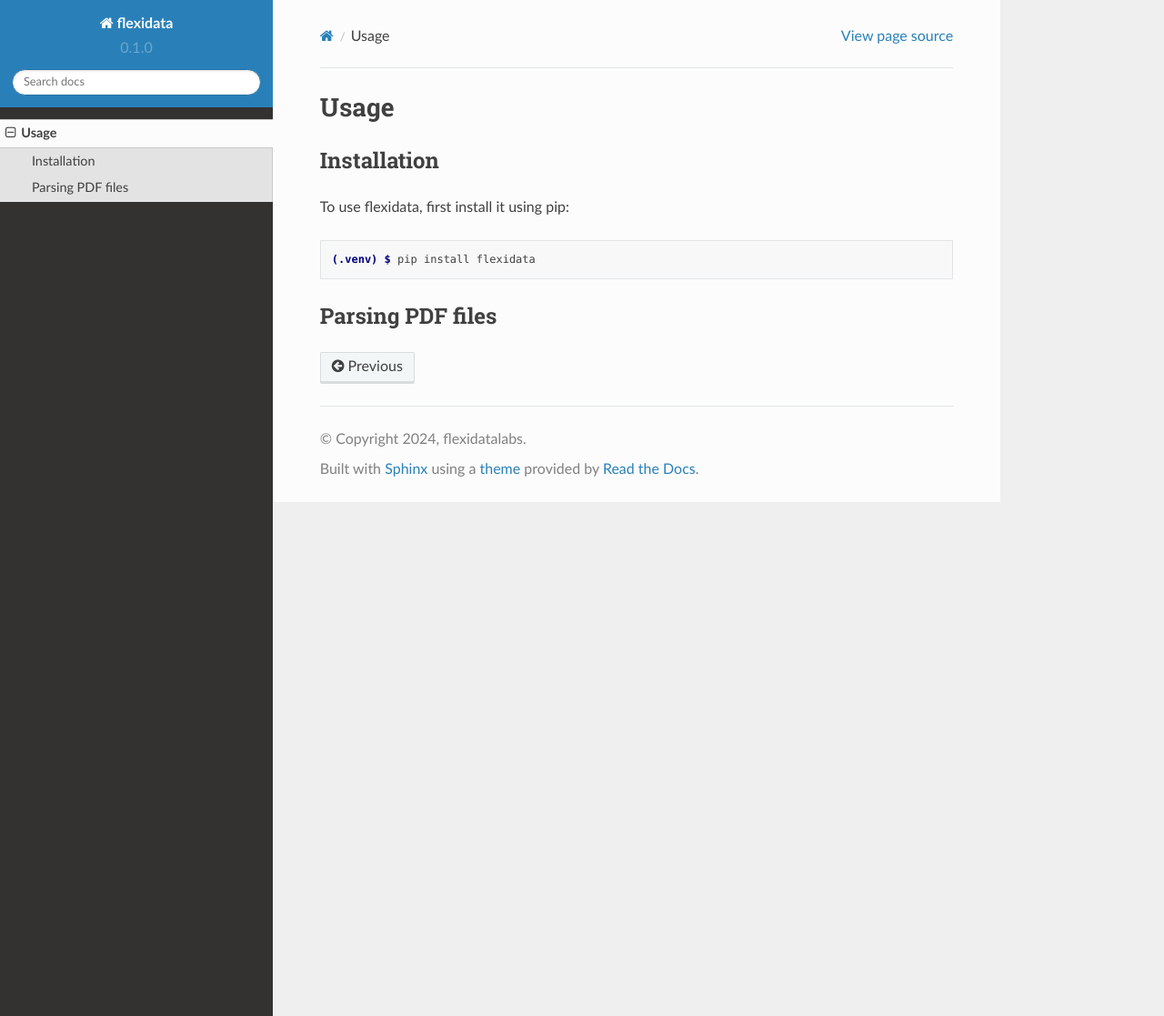
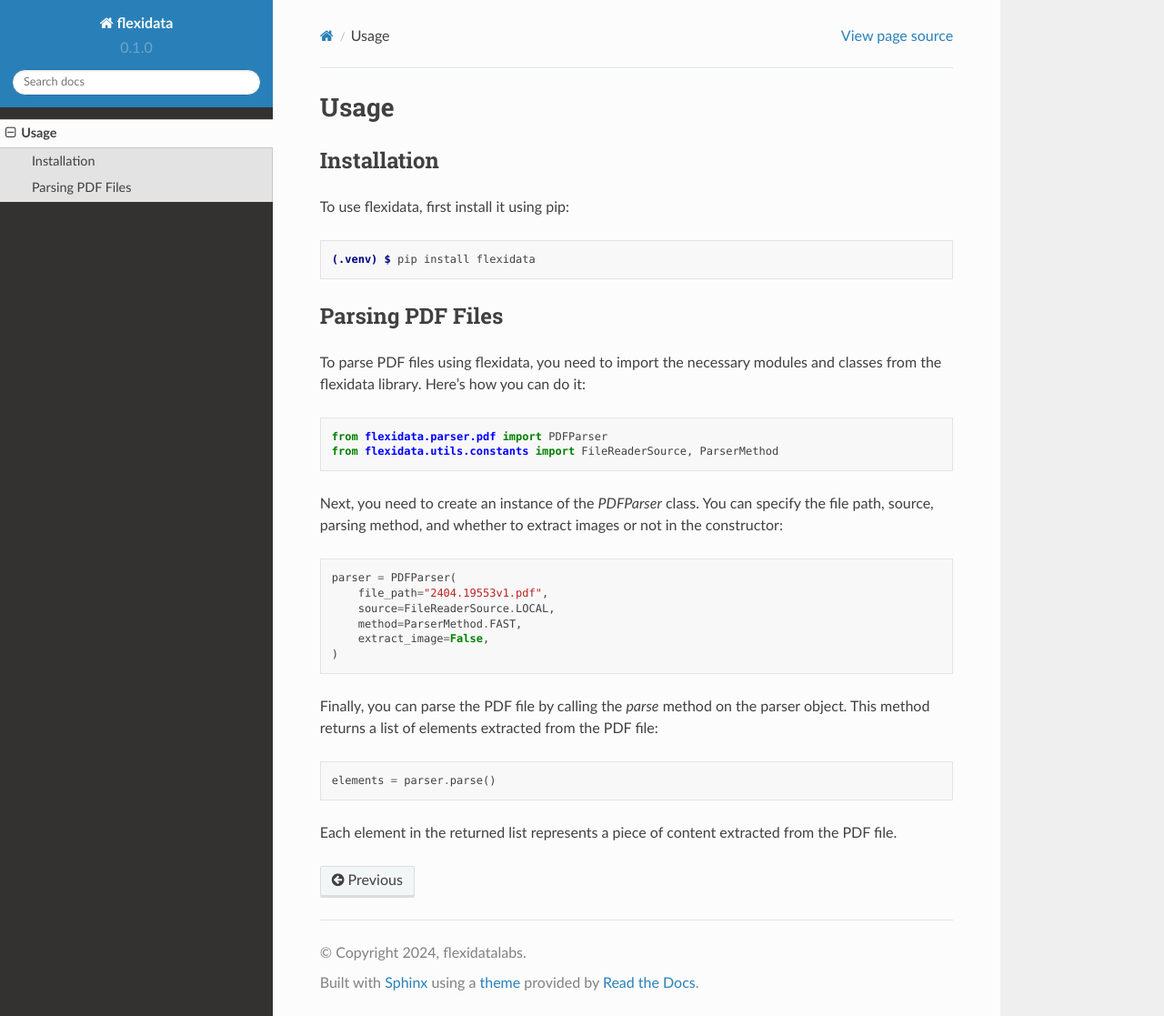
Before and after one commit to flexidatalabs/flexidata-docs, a Sphinx documentation site: the page built from docs/source/usage.rst, in a window 1280 px wide and 1117 px high. Shown: the whole window at 91% size. Built offline with Sphinx 7.4.7 and the Read the Docs theme 2.0.0, drawn with Linux system fonts in a browser that asks for light colours.

Commit message:
documentation for parsing pdf files

```diff
--- a/docs/source/usage.rst
+++ b/docs/source/usage.rst
@@ -12,5 +12,31 @@
 
    (.venv) $ pip install flexidata
 
-Parsing PDF files
-----------------
+Parsing PDF Files
+-----------------
+
+To parse PDF files using flexidata, you need to import the necessary modules and classes from the flexidata library. Here's how you can do it:
+
+.. code-block:: python
+
+   from flexidata.parser.pdf import PDFParser
+   from flexidata.utils.constants import FileReaderSource, ParserMethod
+
+Next, you need to create an instance of the `PDFParser` class. You can specify the file path, source, parsing method, and whether to extract images or not in the constructor:
+
+.. code-block:: python
+
+   parser = PDFParser(
+       file_path="2404.19553v1.pdf",
+       source=FileReaderSource.LOCAL,
+       method=ParserMethod.FAST,
+       extract_image=False,
+   )
+
+Finally, you can parse the PDF file by calling the `parse` method on the parser object. This method returns a list of elements extracted from the PDF file:
+
+.. code-block:: python
+
+   elements = parser.parse()
+
+Each element in the returned list represents a piece of content extracted from the PDF file.
```
